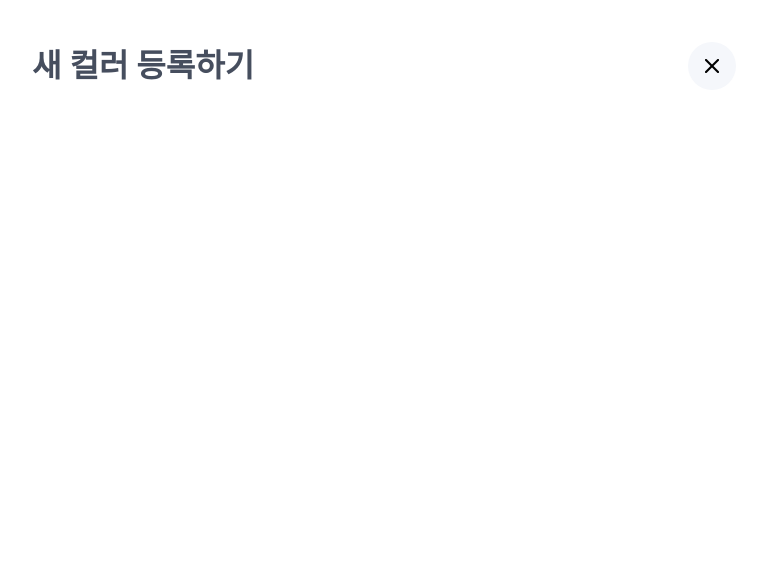
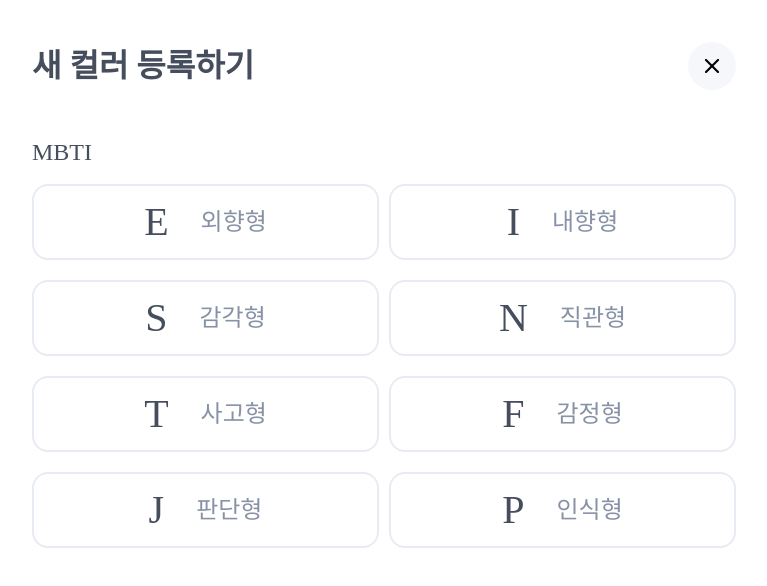
Before and after one commit to gibeom0218/mbticolor, a React (Create React App) app: page /assignColor in a window 1280 px wide. Shown: the top 586 px of the page, without its empty margins (256-1023 px from the left). Built offline with nearby package versions, Linux system fonts and the light colour scheme.

Commit message:
feat : mbti 카테고리 선택 컴포넌트 구현

```diff
--- /dev/null
+++ b/src/components/MbtiSelectContent.tsx
@@ -0,0 +1,58 @@
+import { useState } from 'react';
+import { MbtiOptions } from '../types/mbtiOptions';
+import mbtiCategories from '../constant/mbtiCategories';
+
+const MbtiSelectContent = () => {
+  const [selectedOptions, setSelectedOptions] = useState<MbtiOptions>({
+    EI: null,
+    SN: null,
+    TF: null,
+    JP: null,
+  });
+
+  // 버튼 클릭 시 상태 업데이트
+  const handleSelect = (category: string, type: string) => {
+    setSelectedOptions((prev) => ({
+      ...prev,
+      [category]: type, // 선택된 항목만 활성화
+    }));
+  };
+
+  return (
+    <div className="flex flex-col w-[100%] gap-[20px]">
+      <p className="text-[#464E5E] text-[24px] font-medium">MBTI</p>
+      {mbtiCategories.map((category) => (
+        <div key={category.category} className="grid grid-cols-2 gap-[10px]">
+          {category.options.map((item) => (
+            <button
+              key={item.type}
+              type="button"
+              onClick={() => handleSelect(category.category as keyof MbtiOptions, item.type)}
+              className={`flex rounded-[16px] border-[2px] border-solid h-[76px] py-[14px] px-[40px] justify-center items-center gap-[32px] hover:bg-[#F5F7FB]
+                ${
+                  selectedOptions[category.category as keyof MbtiOptions] === item.type
+                    ? 'bg-[#464E5E] border-[#464E5E] ' // 선택된 항목 스타일
+                    : 'bg-white border-[#E7EBF2]' // 비활성화된 항목 스타일
+                }`}
+            >
+              <p
+                className={` text-[40px] font-medium
+              ${
+                selectedOptions[category.category as keyof MbtiOptions] === item.type
+                  ? 'text-white' // 선택된 항목 스타일
+                  : 'text-[#464E5E] ' // 비활성화된 항목 스타일
+              }
+              `}
+              >
+                {item.type}
+              </p>
+              <p className="text-[#8892A6] text-[24px] font-medium">{item.name}</p>
+            </button>
+          ))}
+        </div>
+      ))}
+    </div>
+  );
+};
+
+export default MbtiSelectContent;
--- /dev/null
+++ b/src/constant/mbtiCategories.ts
@@ -0,0 +1,32 @@
+const mbtiCategories = [
+  {
+    category: 'EI',
+    options: [
+      { type: 'E', name: '외향형' },
+      { type: 'I', name: '내향형' },
+    ],
+  },
+  {
+    category: 'SN',
+    options: [
+      { type: 'S', name: '감각형' },
+      { type: 'N', name: '직관형' },
+    ],
+  },
+  {
+    category: 'TF',
+    options: [
+      { type: 'T', name: '사고형' },
+      { type: 'F', name: '감정형' },
+    ],
+  },
+  {
+    category: 'JP',
+    options: [
+      { type: 'J', name: '판단형' },
+      { type: 'P', name: '인식형' },
+    ],
+  },
+];
+
+export default mbtiCategories;
--- a/src/pages/AssignColorPage.tsx
+++ b/src/pages/AssignColorPage.tsx
@@ -1,9 +1,11 @@
 import AssignColorHeader from '../components/AssignColorHeader';
+import MbtiSelectContent from '../components/MbtiSelectContent';
 
 const AssignColorPage = () => {
   return (
     <div className="flex flex-col px-[24px] py-[42px] tablet:px-[288px] gap-[50px]">
       <AssignColorHeader />
+      <MbtiSelectContent />
     </div>
   );
 };
--- /dev/null
+++ b/src/types/mbtiOptions.ts
@@ -0,0 +1,6 @@
+export interface MbtiOptions {
+  EI: string | null;
+  SN: string | null;
+  TF: string | null;
+  JP: string | null;
+}
```
